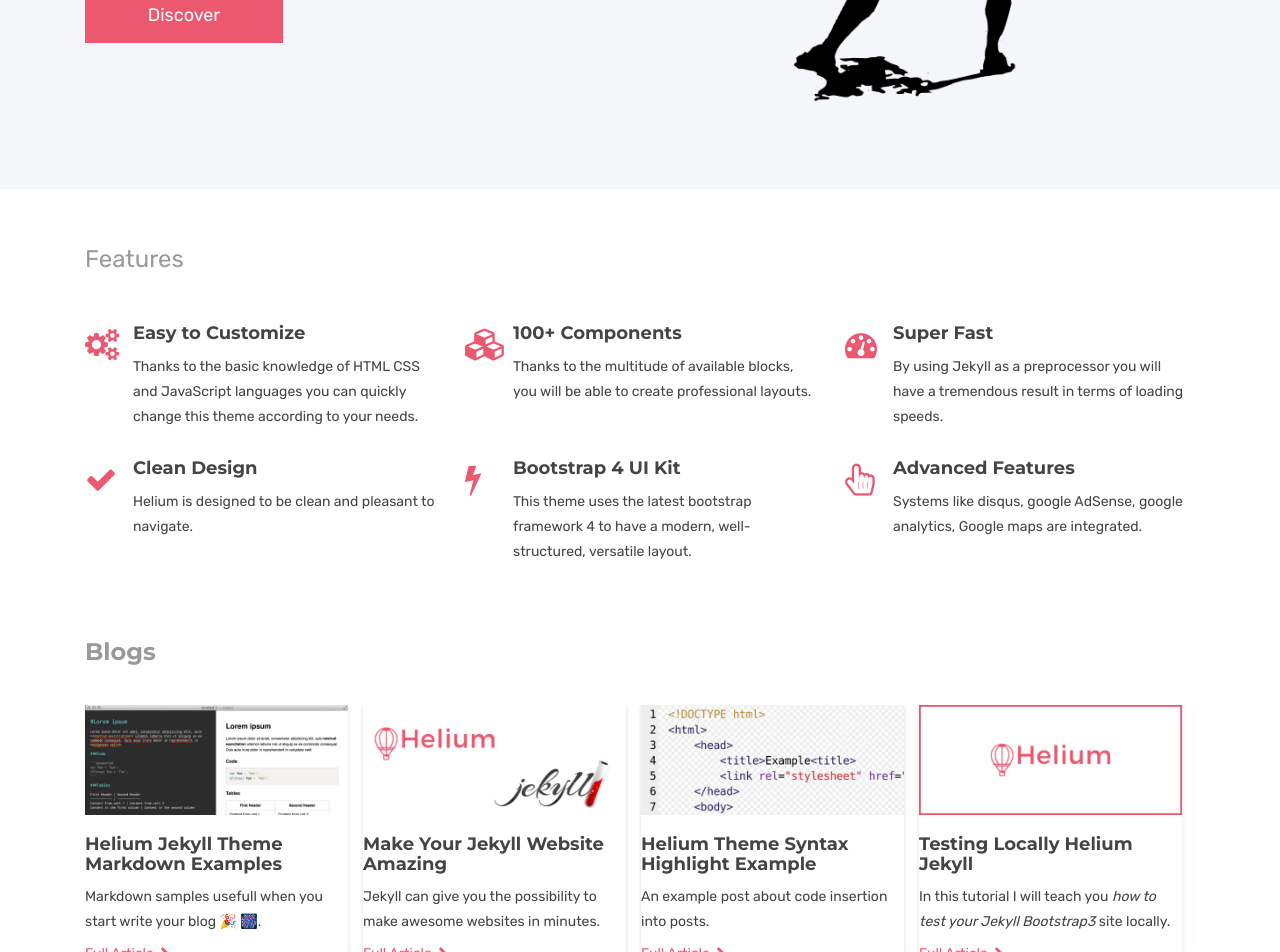
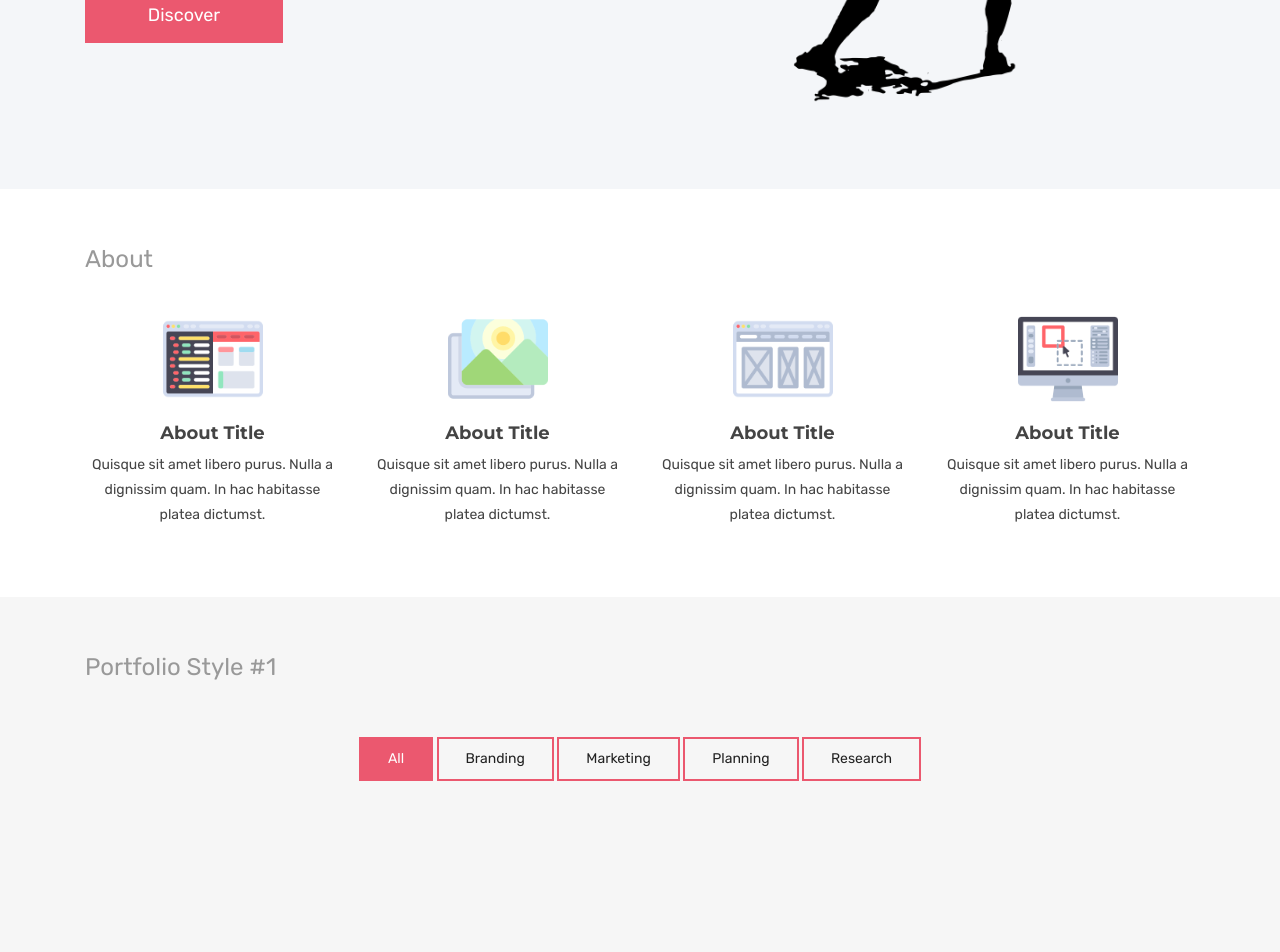
Before and after one commit to longtanle/longtanle.github.io, a Jekyll site: the page built from index.html, in a window 1280 px wide. Shown: the part 596-1548 px from the top of the page. Built offline with Jekyll 4.4.1, drawn with Linux system fonts in a browser that asks for light colours; some of the changed text lies outside the part shown.

Commit message:
Update index.html

```diff
--- a/index.html
+++ b/index.html
@@ -36,106 +36,218 @@
     	<div id="features" class="container">
     	<!-- SERVICES -->
         <div class="sub-title">
-          <span>Features</span>
+          <span>About</span>
         </div>
         <div class="row">
-          <!-- Start Service Icon 1 -->
-          <div class="col-md-4 col-sm-6">
-            <div class="service-box">
-              <div class="service-icon">
-                <i class="fa fa-cogs"></i>
+          <div class="col-sm-6 col-md-3">
+            <div class="about block text-center">
+              <img src="{{ BASE_PATH }}/assets/images/about/img1.png" alt="">
+              <h5><a href="#">About Title</a></h5>
+              <p>Quisque sit amet libero purus. Nulla a dignissim quam. In hac habitasse platea dictumst.</p>
             </div>
-              <div class="service-content">
-                <h4><a href="#">Easy to Customize</a></h4>
-                <p>
-                  Thanks to the basic knowledge of HTML CSS and JavaScript languages you can quickly change this theme according to your needs.
-                </p>
+          </div>
+          <div class="col-sm-6 col-md-3">
+            <div class="about block text-center">
+              <img src="{{ BASE_PATH }}/assets/images/about/img2.png" alt="">
+              <h5><a href="#">About Title</a></h5>
+              <p>Quisque sit amet libero purus. Nulla a dignissim quam. In hac habitasse platea dictumst.</p>
+            </div>
+          </div>
+          <div class="col-sm-6 col-md-3">
+            <div class="about block text-center">
+              <img src="{{ BASE_PATH }}/assets/images/about/img3.png" alt="">
+              <h5><a href="#">About Title</a></h5>
+              <p>Quisque sit amet libero purus. Nulla a dignissim quam. In hac habitasse platea dictumst.</p>
+            </div>
+          </div>
+          <div class="col-sm-6 col-md-3">
+            <div class="about block text-center">
+              <img src="{{ BASE_PATH }}/assets/images/about/img4.png" alt="">
+              <h5><a href="#">About Title</a></h5>
+              <p>Quisque sit amet libero purus. Nulla a dignissim quam. In hac habitasse platea dictumst.</p>
             </div>
           </div>
         </div>
-          <!-- End Service Icon 1 -->
+	    </div>
 
-          <!-- Start Service Icon 2 -->
-          <div class="col-md-4 col-sm-6">
-            <div class="service-box">
-              <div class="service-icon">
-                <i class="fa fa-cubes"></i>
+      <div class="mb-60"></div>
+
+      <!-- Portfolio Section -->
+      <section id="portfolio" class="section">
+        <!-- Container Starts -->
+        <div class="container">
+          <div class="sub-title">
+            <span>Portfolio Style #1</span>
           </div>
-              <div class="service-content">
-                <h4><a href="#">100+ Components</a></h4>
-                <p>
-                  Thanks to the multitude of available blocks, you will be able to create professional layouts.
-                </p>
+          <div class="row">
+            <div class="col-md-12">
+              <!-- Portfolio Controller/Buttons -->
+              <div class="controls text-center wow fadeInUpQuick" data-wow-delay=".6s">
+                <a class="filter active btn btn-common" data-filter="all">
+                  All
+                </a>
+                <a class="filter btn btn-common" data-filter=".branding">
+                  Branding
+                </a>
+                <a class="filter btn btn-common" data-filter=".marketing">
+                  Marketing
+                </a>
+                <a class="filter btn btn-common" data-filter=".planning">
+                  Planning
+                </a>
+                <a class="filter btn btn-common" data-filter=".research">
+                  Research
+                </a>
+              </div>
+              <!-- Portfolio Controller/Buttons Ends-->
+            </div>
+
+            <!-- Portfolio Recent Projects -->
+            <div id="portfolio" class="row wow fadeInUpQuick" data-wow-delay="0.8s">
+              <div class="col-sm-6 col-md-4 col-lg-4 col-xl-4 mix marketing planning">
+                <div class="portfolio-item">
+                  <div class="portfolio-img">
+                    <img src="{{ BASE_PATH }}/assets/images/portfolio/img1.jpg" alt="" />
+                  </div>
+                  <div class="portfoli-content">
+                    <div class="sup-desc-wrap">
+                      <div class="sup-desc-inner">
+                        <div class="sup-link">
+                          <a class="left-link" href="#"><i class="fa fa-link"></i></a>
+                          <a class="right-link" href="#"><i class="fa fa-heart"></i></a>
+                        </div>
+                        <div class="sup-meta-wrap">
+                          <a class="sup-title" href="#">
+                            <h4>TITLE HERE</h4>
+                          </a>
+                          <p class="sup-description">Lorem ipsum dolor sit amet, consectetur adipisicing elit. Sapiente vel quisquam.</p>
                         </div>
                       </div>
                     </div>
-          <!-- End Service Icon 2 -->
-
-          <!-- Start Service Icon 3 -->
-          <div class="col-md-4 col-sm-6">
-            <div class="service-box">
-              <div class="service-icon">
-                <i class="fa fa-tachometer"></i>
-              </div>
-              <div class="service-content">
-                <h4><a href="#">Super Fast</a></h4>
-                <p>
-                  By using Jekyll as a preprocessor you will have a tremendous result in terms of loading speeds.
-                </p>
                   </div>
                 </div>
               </div>
-          <!-- End Service Icon 3 -->
-
-          <!-- Start Service Icon 4 -->
-          <div class="col-md-4 col-sm-6">
-            <div class="service-box">
-              <div class="service-icon">
-                <i class="fa fa-check"></i>
+              <div class="col-sm-6 col-md-4 col-lg-4 col-xl-4 mix branding planning">
+                <div class="portfolio-item">
+                  <div class="portfolio-img">
+                    <img src="{{ BASE_PATH }}/assets/images/portfolio/img2.jpg" alt="" />
                   </div>
-              <div class="service-content">
-                <h4><a href="#">Clean Design</a></h4>
-                <p>
-                  Helium is designed to be clean and pleasant to navigate.
-                </p>
+                  <div class="portfoli-content">
+                    <div class="sup-desc-wrap">
+                      <div class="sup-desc-inner">
+                        <div class="sup-link">
+                          <a class="left-link" href="#"><i class="fa fa-link"></i></a>
+                          <a class="right-link" href="#"><i class="fa fa-heart"></i></a>
+                        </div>
+                        <div class="sup-meta-wrap">
+                          <a class="sup-title" href="#">
+                            <h4>TITLE HERE</h4>
+                          </a>
+                          <p class="sup-description">Lorem ipsum dolor sit amet, consectetur adipisicing elit. Sapiente vel quisquam.</p>
                         </div>
                       </div>
                     </div>
-          <!-- End Service Icon 4 -->
-
-          <!-- Start Service Icon 5 -->
-          <div class="col-md-4 col-sm-6">
-            <div class="service-box">
-              <div class="service-icon">
-                <i class="fa fa-flash"></i>
-              </div>
-              <div class="service-content">
-                <h4><a href="#">Bootstrap 4 UI Kit</a></h4>
-                <p>
-                  This theme uses the latest bootstrap framework 4 to have a modern, well-structured, versatile layout.
-                </p>
                   </div>
                 </div>
               </div>
-          <!-- End Service Icon 5 -->
-
-          <!-- Start Service Icon 6 -->
-          <div class="col-md-4 col-sm-6">
-            <div class="service-box">
-              <div class="service-icon">
-                <i class="fa fa-hand-pointer-o"></i>
+              <div class="col-sm-6 col-md-4 col-lg-4 col-xl-4 mix branding research">
+                <div class="portfolio-item">
+                  <div class="portfolio-img">
+                    <img src="{{ BASE_PATH }}/assets/images/portfolio/img3.jpg" alt="" />
                   </div>
-              <div class="service-content">
-                <h4><a href="#">Advanced Features</a></h4>
-                <p>
-                  Systems like disqus, google AdSense, google analytics, Google maps are integrated.
-                </p>
+                  <div class="portfoli-content">
+                    <div class="sup-desc-wrap">
+                      <div class="sup-desc-inner">
+                        <div class="sup-link">
+                          <a class="left-link" href="#"><i class="fa fa-link"></i></a>
+                          <a class="right-link" href="#"><i class="fa fa-heart"></i></a>
+                        </div>
+                        <div class="sup-meta-wrap">
+                          <a class="sup-title" href="#">
+                            <h4>TITLE HERE</h4>
+                          </a>
+                          <p class="sup-description">Lorem ipsum dolor sit amet, consectetur adipisicing elit. Sapiente vel quisquam.</p>
                         </div>
                       </div>
                     </div>
-          <!-- End Service Icon 6 -->
                   </div>
                 </div>
+              </div>
+              <div class="col-sm-6 col-md-4 col-lg-4 col-xl-4 mix marketing research">
+                <div class="portfolio-item">
+                  <div class="portfolio-img">
+                    <img src="{{ BASE_PATH }}/assets/images/portfolio/img4.jpg" alt="" />
+                  </div>
+                  <div class="portfoli-content">
+                    <div class="sup-desc-wrap">
+                      <div class="sup-desc-inner">
+                        <div class="sup-link">
+                          <a class="left-link" href="#"><i class="fa fa-link"></i></a>
+                          <a class="right-link" href="#"><i class="fa fa-heart"></i></a>
+                        </div>
+                        <div class="sup-meta-wrap">
+                          <a class="sup-title" href="#">
+                            <h4>TITLE HERE</h4>
+                          </a>
+                          <p class="sup-description">Lorem ipsum dolor sit amet, consectetur adipisicing elit. Sapiente vel quisquam.</p>
+                        </div>
+                      </div>
+                    </div>
+                  </div>
+                </div>
+              </div>
+              <div class="col-sm-6 col-md-4 col-lg-4 col-xl-4 mix marketing planning">
+                <div class="portfolio-item">
+                  <div class="portfolio-img">
+                    <img src="{{ BASE_PATH }}/assets/images/portfolio/img5.jpg" alt="" />
+                  </div>
+                  <div class="portfoli-content">
+                    <div class="sup-desc-wrap">
+                      <div class="sup-desc-inner">
+                        <div class="sup-link">
+                          <a class="left-link" href="#"><i class="fa fa-link"></i></a>
+                          <a class="right-link" href="#"><i class="fa fa-heart"></i></a>
+                        </div>
+                        <div class="sup-meta-wrap">
+                          <a class="sup-title" href="#">
+                            <h4>TITLE HERE</h4>
+                          </a>
+                          <p class="sup-description">Lorem ipsum dolor sit amet, consectetur adipisicing elit. Sapiente vel quisquam.</p>
+                        </div>
+                      </div>
+                    </div>
+                  </div>
+                </div>
+              </div>
+              <div class="col-sm-6 col-md-4 col-lg-4 col-xl-4 mix planning research">
+                <div class="portfolio-item">
+                  <div class="portfolio-img">
+                    <img src="{{ BASE_PATH }}/assets/images/portfolio/img6.jpg" alt="" />
+                  </div>
+                  <div class="portfoli-content">
+                    <div class="sup-desc-wrap">
+                      <div class="sup-desc-inner">
+                        <div class="sup-link">
+                          <a class="left-link" href="#"><i class="fa fa-link"></i></a>
+                          <a class="right-link" href="#"><i class="fa fa-heart"></i></a>
+                        </div>
+                        <div class="sup-meta-wrap">
+                          <a class="sup-title" href="#">
+                            <h4>TITLE HERE</h4>
+                          </a>
+                          <p class="sup-description">Lorem ipsum dolor sit amet, consectetur adipisicing elit. Sapiente vel quisquam.</p>
+                        </div>
+                      </div>
+                    </div>
+                  </div>
+                </div>
+              </div>
+            </div>
+          </div>
+        </div>
+        <!-- Container Ends -->
+      </section>
+      <!-- Portfolio Section Ends -->
 
       <div class="mb-60"></div>
       <div class="container">
@@ -159,76 +271,6 @@
           </div>
         </div>
       </section>
-
-
-	<!-- HEADER -->
-      <!-- sliders -->
-      <div id="sliders">
-        <div class="full-width">
-          <!-- light slider -->
-          <div id="light-slider" class="carousel slide">
-            <div id="carousel-area">
-              <div id="carousel-slider" class="carousel slide" data-ride="carousel">
-                <ol class="carousel-indicators">
-                  <li data-target="#carousel-slider" data-slide-to="0" class="active"></li>
-                  <li data-target="#carousel-slider" data-slide-to="1"></li>
-                  <li data-target="#carousel-slider" data-slide-to="2"></li>
-                  <li data-target="#carousel-slider" data-slide-to="3"></li>
-                </ol>
-                <div class="carousel-inner" role="listbox">
-                  <div class="carousel-item active">
-                    <img src="{{ BASE_PATH }}/assets/images/slider/1.jpg" alt="">
-                    <div class="carousel-caption">
-                      <h3 class="slide-title animated fadeInDown"> Welcome to <span class="text-primary">Long's Page</span></h3>
-                      <h5 class="slide-text animated fadeIn">Where there is a will, there is a way!</h5>
-                      <a href="#features" class="btn btn-lg btn-default-filled animated fadeInUp">Get Started</a>
-                      <a href="https://github.com/heliumjk/heliumjk.github.io/" class="btn btn-lg btn-common animated fadeInUp">Learn More</a>
-                    </div>
-                  </div>
-                  <div class="carousel-item">
-                    <img src="{{ BASE_PATH }}/assets/images/slider/2.jpg" alt="">
-                    <div class="carousel-caption">
-                      <h3 class="slide-title animated fadeInDown"><span class="text-primary">Explore</span> Long's Life</h3>
-                      <h5 class="slide-text animated fadeIn">In twenty years from now you will regret the things you didn't do far more than the things you did. So throw off the bowlines, sail away fom the safe habour, catch the trade winds in your sails.</h5>
-                      <a href="https://github.com/heliumjk/heliumjk.github.io/" class="btn btn-lg btn-default-filled animated fadeInUp">Explore</a>
-                    </div>
-                  </div>
-                  <div class="carousel-item">
-                    <img src="{{ BASE_PATH }}/assets/images/slider/3.jpg" alt="">
-                    <div class="carousel-caption">
-                      <h3 class="slide-title animated fadeInDown"><span class="text-primary">Discover</span> Long's Love</h3>
-                      <h5 class="slide-text animated fadeIn">Don't find love, let love find you. That's why it's called falling in love because you don't force yourself to fall, you just fall.</h5>
-                      <a href="#features" class="btn btn-lg btn-default-filled animated fadeInUp">Get Started</a>
-                      <a href="https://github.com/heliumjk/heliumjk.github.io/" class="btn btn-lg btn-common animated fadeInUp">Discover</a>
-                    </div>
-                  </div>
-
-                  <div class="carousel-item">
-                    <img src="{{ BASE_PATH }}/assets/images/slider/4.jpg" alt="">
-                    <div class="carousel-caption">
-                      <h3 class="slide-title animated fadeInDown"><span class="text-primary">Enjoy</span> Long's Travel</h3>
-                      <h5 class="slide-text animated fadeIn">The greatest part of road trip isn't arriving at your destination. It's all the wild stuff that happens along the way.</h5>
-                      <a href="#features" class="btn btn-lg btn-default-filled animated fadeInUp">Get Started</a>
-                      <a href="https://github.com/heliumjk/heliumjk.github.io/" class="btn btn-lg btn-common animated fadeInUp">Enjoy</a>
-                    </div>
-                  </div>
-
-                </div>
-                <a class="carousel-control-prev" href="#carousel-slider" role="button" data-slide="prev">
-                  <span class="carousel-control carousel-control-prev-icon" aria-hidden="true"></span>
-                  <span class="sr-only">Previous</span>
-                </a>
-                <a class="carousel-control-next" href="#carousel-slider" role="button" data-slide="next">
-                  <span class="carousel-control carousel-control-next-icon" aria-hidden="true"></span>
-                  <span class="sr-only">Next</span>
-                </a>
-              </div>
-            </div>
-          </div>
-        </div>
-      </div>
-      <!-- End sliders -->
-	<!-- END HEADER -->
 
     <!--
       <div class="mb-60"></div>
@@ -280,8 +322,6 @@
     -->
 
       <div class="mb-60"></div>
-
-
 
       <!-- CONTACT FORM -->
     	<div class="container">
```
Lines whose indentation alone changed are shown as unchanged.
